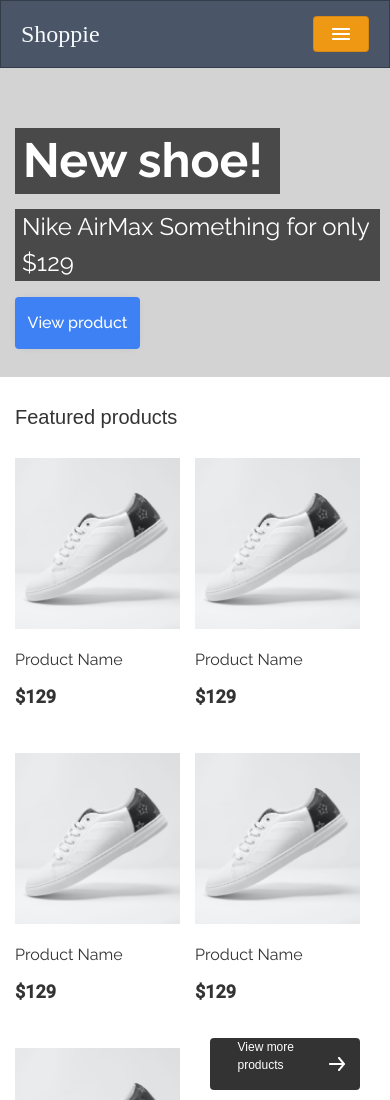
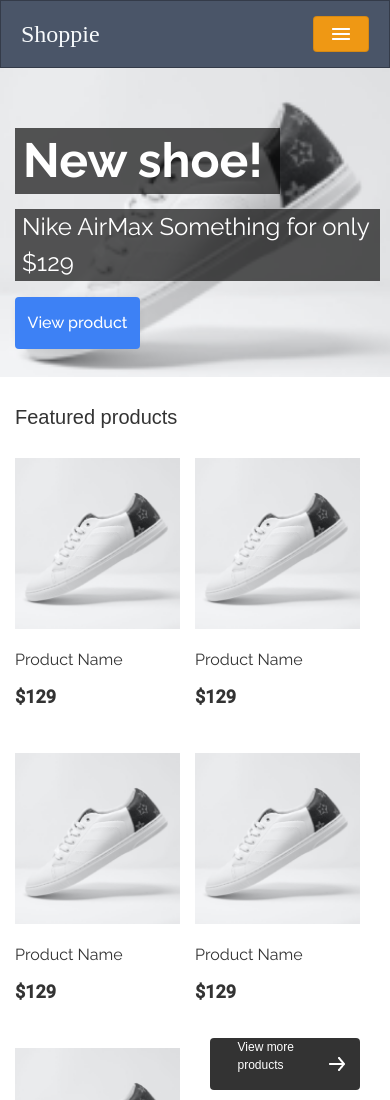
Before and after one commit to wali-developer/ecommerce-task-scss, a plain HTML site: page index.html in a window 390 px wide. Shown: the top 1100 px of the page. Drawn offline with nearby package versions, Linux system fonts and the light colour scheme; a web font is replaced by a local one.

Commit message:
correct the background image

```diff
--- a/css/index.scss
+++ b/css/index.scss
@@ -216,7 +216,7 @@
     @media only screen and (max-width: 576px) {
         .row {
             padding: 10px;
-            background: url("assets/images/show.png") lightgray 50% / cover no-repeat;
+            background: url("/assets/images/show.png") lightgray 50% / cover no-repeat;
             position: relative;
 
             .heading {
```
Also changed, not shown: css/index.css, 1 other file.
